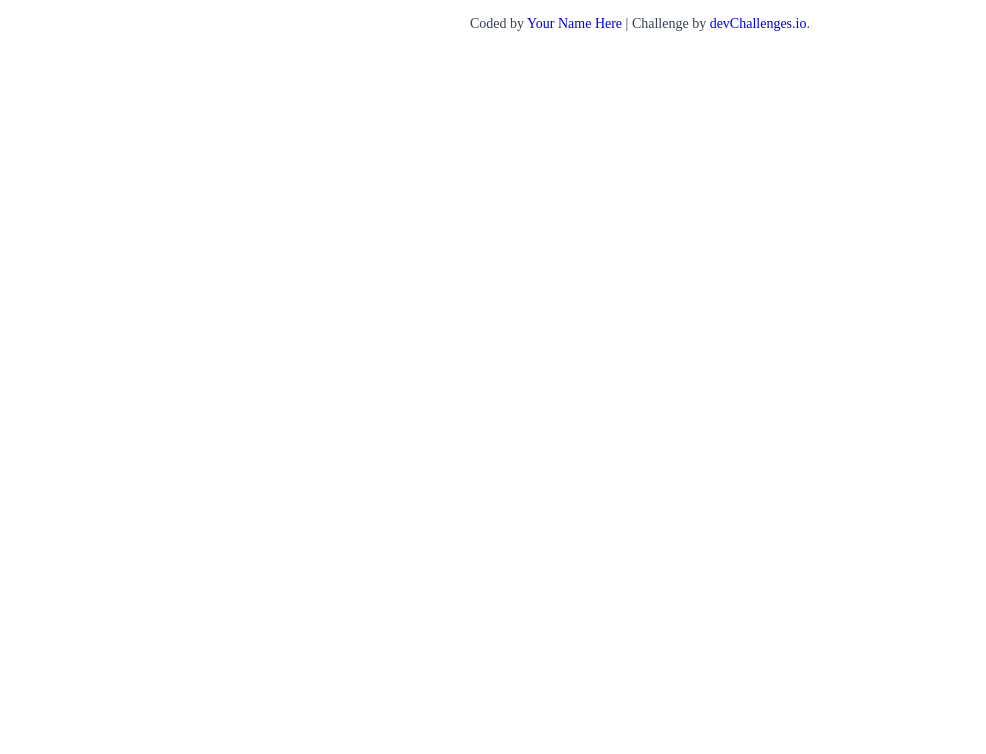
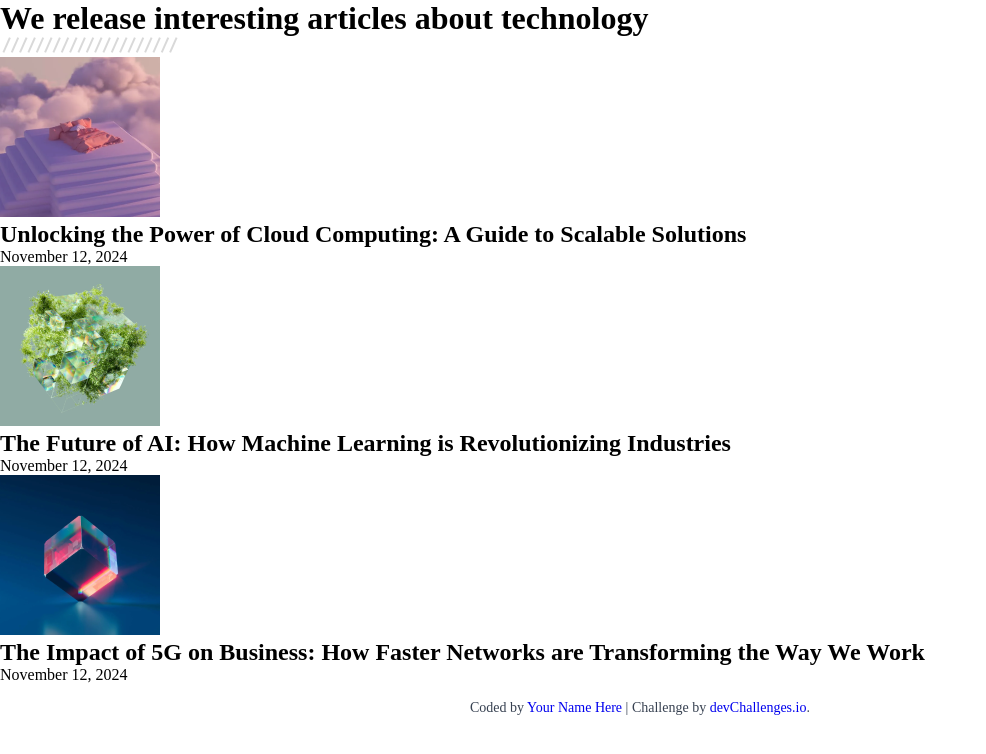
Before and after one commit to alfinmanoj/Simple-Article-Listing, a plain HTML site: page index.html in a window 1280 px wide. Shown: the whole page, without its empty margins (0-986 px from the left). Drawn offline with Linux system fonts and the light colour scheme.

Commit message:
feat: add semantic HTML structure with accessible content

```diff
--- a/index.html
+++ b/index.html
@@ -38,31 +38,38 @@
     </style>
   </head>
   <body>
-    <!--
+     <main>
+        <header>
+          <h1>We release interesting articles about technology</h1>
+          <img src="resources/Seperator.svg" alt="" aria-hidden="true" />
+        </header>
 
-      We release interesting articles about technology
+        <section>
+          <article>
+            <img src="resources/photo_1.png" alt="Illustration representing cloud computing and scalable infrastructure">
+            <h2>Unlocking the Power of Cloud Computing: A Guide to Scalable Solutions</h2>
+            <time datetime="2024-11-12">November 12, 2024</time>
+          </article>
 
-      Unlocking the Power of Cloud Computing
+          <article>
+            <img src="resources/photo_3.png" alt="Visual representation of AI and machine learning technology">
+            <h2>The Future of AI: How Machine Learning is Revolutionizing Industries</h2>
+            <time datetime="2024-11-12">November 12, 2024</time>
+          </article>
 
-      A Guide to Scalable Solutions
+          <article>
+            <img src="resources/photo_2.png" alt="Graphic symbolizing 5G network and its impact on technology">
+            <h2>The Impact of 5G on Business: How Faster Networks are Transforming the Way We Work</h2>
+            <time datetime="2024-11-12">November 12, 2024</time>
+          </article>
+        </section>
+     </main>
 
-      November 12, 2024
-
-      The Future of AI
-
-      How Machine Learning is Revolutionizing Industries
-
-      The Impact of 5G on Business
-
-      How Faster Networks are Transforming the Way We Work
-
-    -->
-
-    <div class="author-info">
+    <footer class="author-info">
       Coded by <a href="#">Your Name Here</a> | Challenge by
       <a href="https://www.devchallenges.io?ref=challenge" target="_blank"
         >devChallenges.io</a
       >.
-    </div>
+    </footer>
   </body>
 </html>
```
